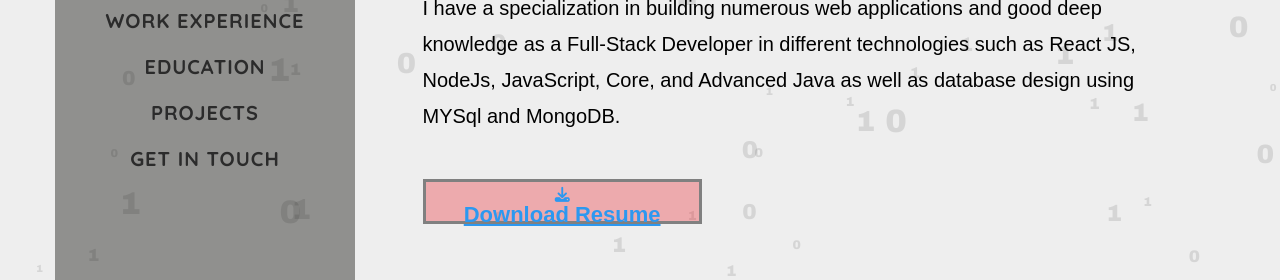
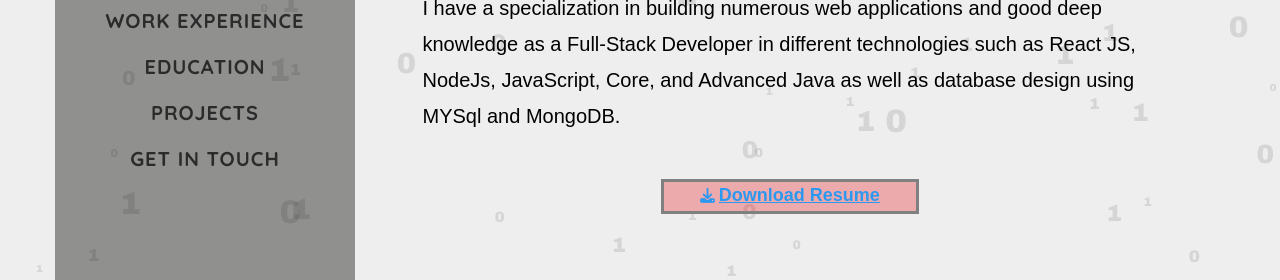
Before and after one commit to RajPatel0111/RajPatel0111.github.io, a plain HTML site: page index.html in a window 1280 px wide. Shown: the part 365-645 px from the top of the page. Drawn offline with nearby package versions, Linux system fonts and the light colour scheme; a web font is replaced by a local one.

Commit message:
Updated Skills

```diff
--- a/css/style.css
+++ b/css/style.css
@@ -13,6 +13,7 @@
 * ======================================================= */
 .dev-icons{
   font-size: 6rem;
+  text-align:center;
 }
 
 label {
@@ -24,12 +25,12 @@ form{
 }
 
 .boxed{
-height: 45px;
-width: 38%;
+height: 35px;
+width: 35%;
 border: 3px solid gray ;
 background-color:rgba(235, 15, 26, 0.301);
 text-align: center;
-vertical-align: middle;
+margin: 0 auto;
 }
 
 .btn {
--- a/index.html
+++ b/index.html
@@ -151,13 +151,13 @@
                               </div>
                            </div>-->
 
-						  <div class="boxed" style="text-align:center;" data-animate-effect="fadeInTop">
+						  <div class="boxed">
 
-                          <div class="row">
-                              <div class="col-md-12 animate-box"  data-animate-effect="fadeInTop" >
+                          <div class="row" style="text-align:center;">
+                              <div class="col-md-12 animate-box"  data-animate-effect="fadeInTop">
                               <!--   <div class="hire">
                                     <h2>You will be happy to know that I have completed over 20+ projects successfully!</h2> -->
-                                    <a href="#" class=" fas fa-download"> <u><strong style="font-size:22px; font-family:sans-serif; font-weight:700;"><center>Download Resume</center> </strong></u></a>
+                                    <a href="#" class=" fas fa-download"> <u><strong style="font-size:18px; font-family:sans-serif; font-weight:700;">Download Resume</strong></u></a>
                                  </div>
                               </div>
                            </div>
@@ -179,22 +179,22 @@
                      </div>
 
 
-                     <h5 class="mb-3 ml-3" data-animate-effect="fadeInTop">Programming Languages & Tools </h5>
+                     <h5 class="mb-3 ml-3" data-animate-effect="fadeInTop" style="font-family:sans-serif; font-size: 20px; text-align:center";>Programming Languages & Tools </h5>
                      <ul class="list-inline dev-icons">
                          <li class="list-inline-item"><i class="devicon-html5-plain colored"></i><h6 class="text-primary">HTML</h6></li>
-                         <li class="list-inline-item"><i class="devicon-css3-plain colored"></i><h6 class="text-primary">CSS</h6></li>
+                         <li class="list-inline-item"><i class="devicon-css3-plain colored"></i><h6 class="text-primary"> CSS</h6></li>
                          <li class="list-inline-item"><i class="devicon-javascript-plain colored"></i><h6 class="text-primary">JavaScript</h6></li>
                          <li class="list-inline-item"><i class="devicon-java-plain colored" style="color:#f89820"></i><h6 class="text-primary">Java</h6></li>
                          <li class="list-inline-item"><i class="devicon-react-original colored"></i><h6 class="text-primary">ReactJS</h6></li>
                          <li class="list-inline-item"><i class="devicon-nodejs-plain colored"></i><h6 class="text-primary">NodeJS</h6></li>
                          <li class="list-inline-item"><i class="devicon-bootstrap-plain colored"></i><h6 class="text-primary">Bootstrap</h6></li>
-                         <li class="list-inline-item"><i class="devicon-python-plain colored" style="color:#4B8BBE"></i><h6 class="text-primary">Python</h6></li>
+                         <li clanline-item"><i class="devicon-python-plain colored" style="color:#4B8BBE"></i><h6 class="text-primary">Python</h6></li>
                          <li class="list-inline-item"><i class="devicon-mongodb-plain-wordmark colored"></i><h6 class="text-primary">MongoDB</h6></li>
                          <li class="list-inline-item"><i class="devicon-mysql-plain-wordmark colored"></i><h6 class="text-primary">MySQL</h6></li>
                          <li class="list-inline-item"><i class="devicon-git-plain colored"></i><h6 class="text-primary">Git</h6></li>
                      </ul>
 
-                    <h5>Additional Details</h5>
+                    <h5 style="font-family:sans-serif; font-size: 20px; text-align:center";>Additional Details</h5>
                      <ul class="mb-0 ">
                          <li>
                              <span class="fa-li"><i class="fas fa-check"></i></span>
```
